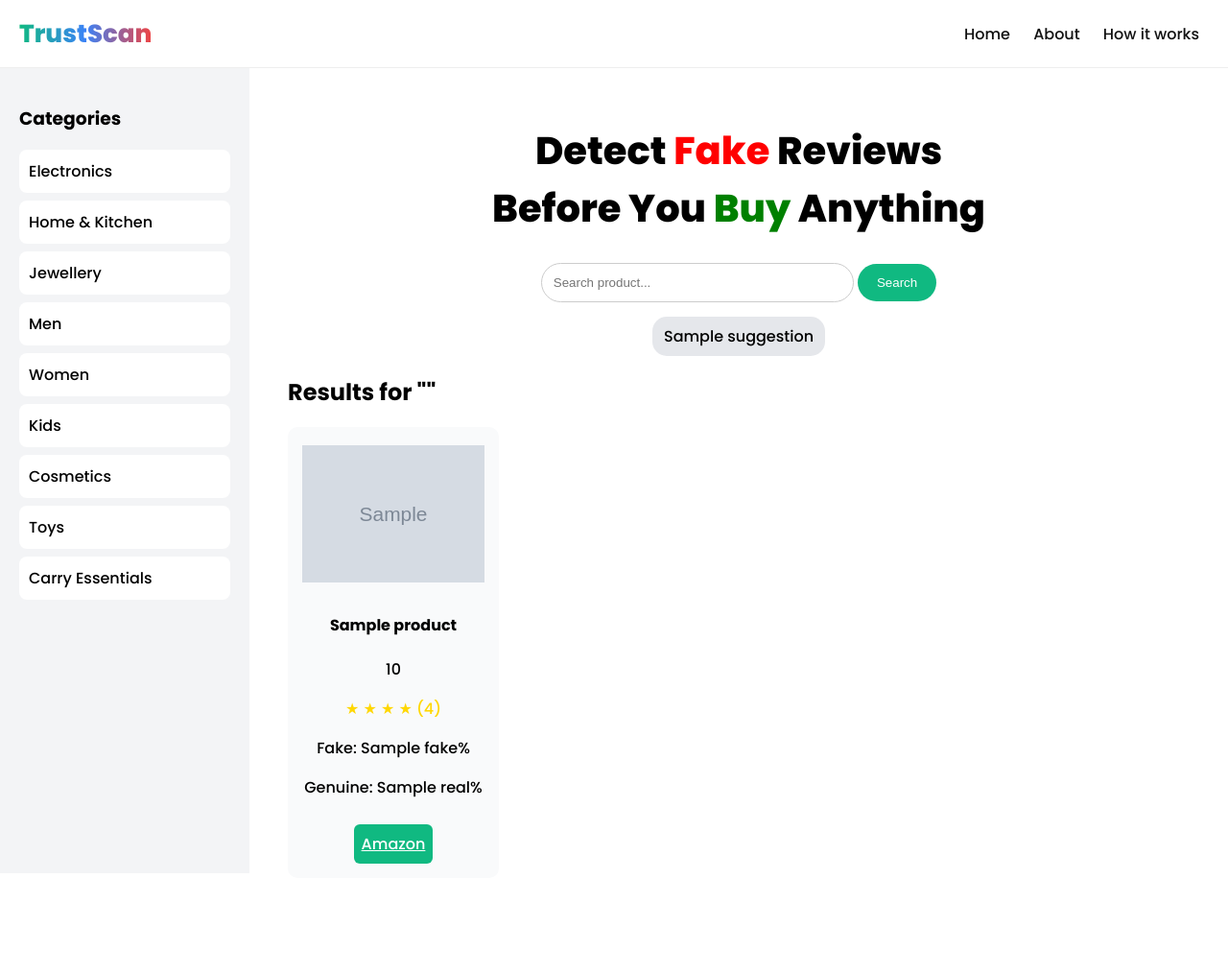
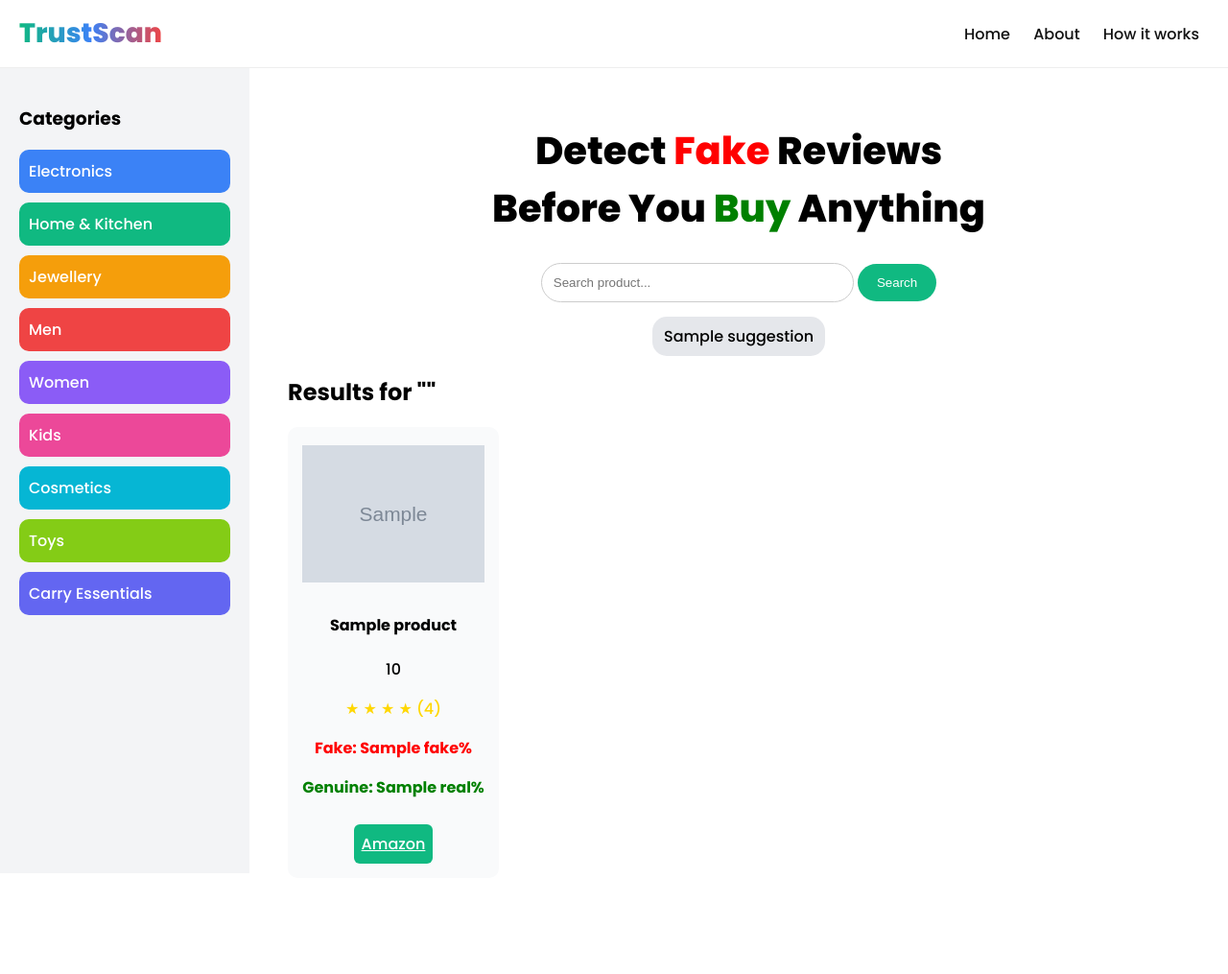
Before and after one commit to varshnik2024-blip/fake-review, a Flask app: template templates/index.html in a window 1280 px wide. Shown: the whole page at 96% size. Run offline with Flask 3, Linux system fonts and the light colour scheme; the template is opened without the code that fills it: most values are stand-ins (such as "Sample title", 1, 10 or a date in 2020); grey boxes marked "Sample" are stand-in pictures.

Commit message:
updated UI with TrustScan header and layout fixes

```diff
--- a/templates/index.html
+++ b/templates/index.html
@@ -13,11 +13,10 @@ body {
     display: flex;
 }
 
-/* 🔥 HEADER */
+/* HEADER */
 .header {
     position: fixed;
     top: 0;
-    left: 0;
     width: 100%;
     height: 70px;
     background: white;
@@ -25,21 +24,21 @@ body {
     align-items: center;
     justify-content: center;
     border-bottom: 1px solid #eee;
+    z-index: 1000;
 }
 
-/* 🔥 LOGO UPDATED */
+/* LOGO */
 .logo {
     position: absolute;
     left: 20px;
     font-weight: 900;
-    font-size: 26px;
-
-    background: linear-gradient(90deg, #10b981, #3b82f6, #ef4444);
+    font-size: 28px;
+    background: linear-gradient(90deg,#10b981,#3b82f6,#ef4444);
     -webkit-background-clip: text;
     -webkit-text-fill-color: transparent;
 }
 
-/* NAV RIGHT */
+/* NAV */
 .topbar {
     position: absolute;
     right: 30px;
@@ -47,8 +46,10 @@ body {
 
 .topbar a {
     margin-left: 20px;
+    cursor: pointer;
     text-decoration: none;
     color: #111;
+    font-weight: 500;
 }
 
 /* SIDEBAR */
@@ -60,15 +61,27 @@ body {
     margin-top: 70px;
 }
 
+/* COLORFUL CATEGORY BUTTONS */
 .sidebar a {
     display: block;
     padding: 10px;
-    margin-bottom: 8px;
-    background: white;
-    border-radius: 8px;
+    margin-bottom: 10px;
+    border-radius: 10px;
     text-decoration: none;
-    color: black;
+    color: white;
+    font-weight: 500;
 }
+
+/* Different colors */
+.sidebar a:nth-child(2){background:#3b82f6;}
+.sidebar a:nth-child(3){background:#10b981;}
+.sidebar a:nth-child(4){background:#f59e0b;}
+.sidebar a:nth-child(5){background:#ef4444;}
+.sidebar a:nth-child(6){background:#8b5cf6;}
+.sidebar a:nth-child(7){background:#ec4899;}
+.sidebar a:nth-child(8){background:#06b6d4;}
+.sidebar a:nth-child(9){background:#84cc16;}
+.sidebar a:nth-child(10){background:#6366f1;}
 
 /* MAIN */
 .main {
@@ -149,6 +162,10 @@ img {
     color: gold;
 }
 
+/* 🔴🟢 COLORS */
+.fake-text { color: red; font-weight:600;}
+.real-text { color: green; font-weight:600;}
+
 .buy-btn {
     background: #10b981;
     color: white;
@@ -157,7 +174,48 @@ img {
     display: inline-block;
     margin-top: 10px;
 }
+
+/* MODAL */
+.modal {
+    display: none;
+    position: fixed;
+    top: 0;
+    left: 0;
+    width:100%;
+    height:100%;
+    background: rgba(0,0,0,0.4);
+    justify-content:center;
+    align-items:center;
+    z-index:2000;
+}
+
+.modal-box {
+    background:white;
+    padding:25px;
+    border-radius:12px;
+    width:400px;
+}
 </style>
+
+<script>
+function openModal(type){
+    document.getElementById("modal").style.display="flex";
+
+    if(type==="about"){
+        document.getElementById("modalContent").innerHTML =
+        "<h3>About TrustScan</h3><p>TrustScan helps users identify genuine vs fake reviews so they can make smarter purchasing decisions.</p>";
+    }
+    else{
+        document.getElementById("modalContent").innerHTML =
+        "<h3>How it works</h3><p>Our system analyzes large volumes of product reviews, detects unusual patterns, repeated phrases, and spam behavior to estimate fake vs genuine reviews.</p>";
+    }
+}
+
+function closeModal(){
+    document.getElementById("modal").style.display="none";
+}
+</script>
+
 </head>
 
 <body>
@@ -223,8 +281,8 @@ img {
             ({{ p.rating }})
         </div>
 
-        <p>Fake: {{ p.fake }}%</p>
-        <p>Genuine: {{ p.real }}%</p>
+        <p class="fake-text">Fake: {{ p.fake }}%</p>
+        <p class="real-text">Genuine: {{ p.real }}%</p>
 
         <a href="{{ p.link }}" target="_blank" class="buy-btn">Amazon</a>
     </div>
@@ -234,5 +292,10 @@ img {
 
 </div>
 
+<!-- MODAL -->
+<div id="modal" class="modal" onclick="closeModal()">
+    <div class="modal-box" id="modalContent" onclick="event.stopPropagation()"></div>
+</div>
+
 </body>
 </html>
```
